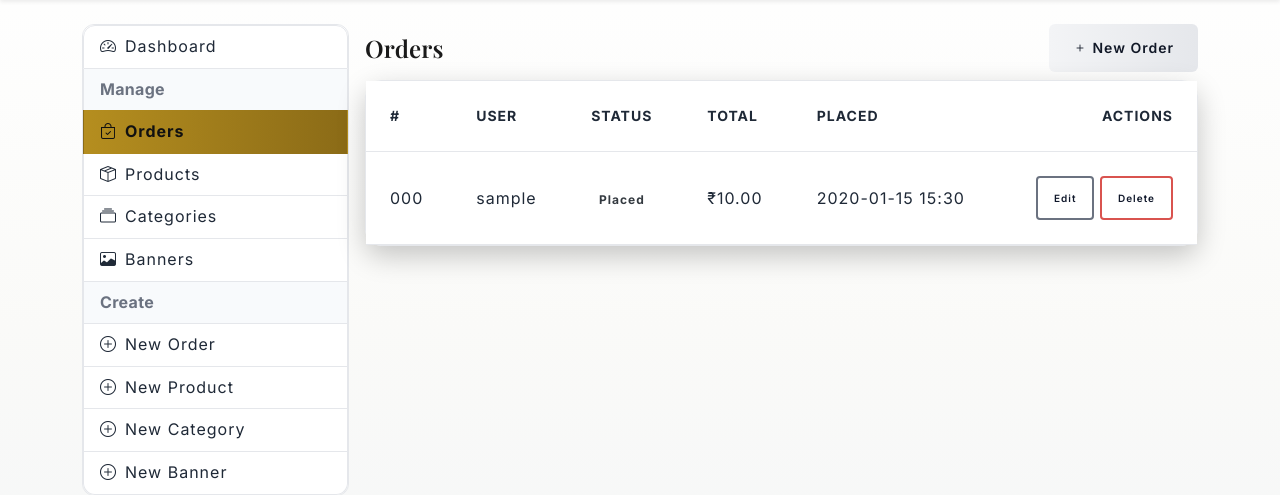
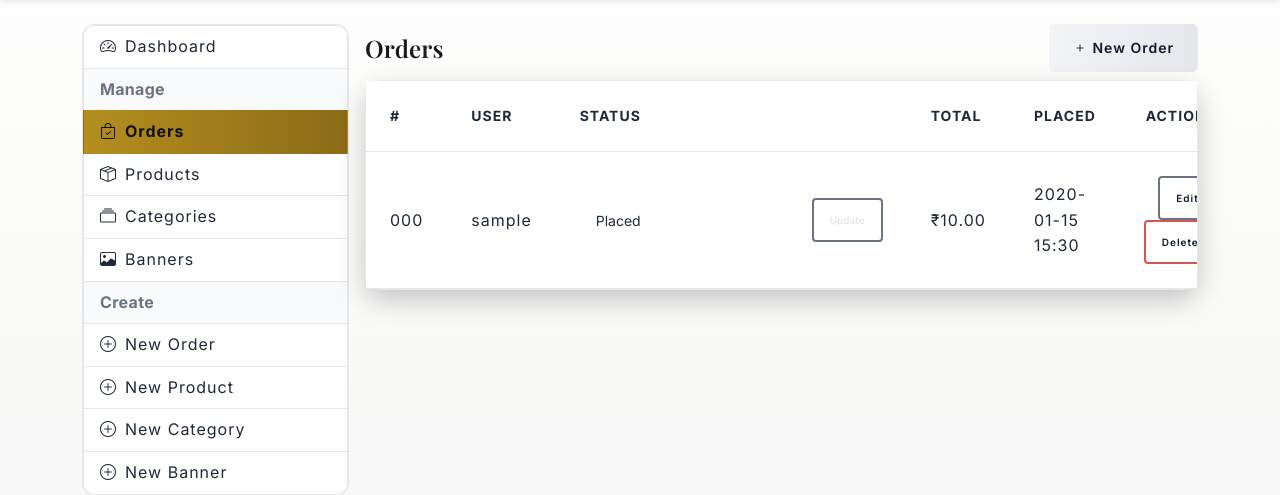
Before and after one commit to sirajkhan776/reyandhardy, a Django app: page /dashboard/orders/ in a window 1280 px wide. Shown: the part 73-568 px from the top of the page. Run offline with Django 4.2, Linux system fonts and the light colour scheme; a user stored in the database is signed in; tables that the repository leaves empty hold one stand-in row (values such as "Sample post"); some libraries are stand-ins or nearby versions.

Commit message:
feat(orders): add quick status update form in list and POST endpoint to update status reliably

```diff
--- a/dashboard/urls.py
+++ b/dashboard/urls.py
@@ -12,6 +12,7 @@ urlpatterns = [
     path("dashboard/products/new/", views.create_product, name="dashboard_product_new"),
     path("dashboard/banners/new/", views.create_banner, name="dashboard_banner_new"),
     path("dashboard/orders/new/", views.create_order, name="dashboard_order_new"),
+    path("dashboard/orders/<int:pk>/status/", views.update_order_status, name="dashboard_order_status"),
     # Edit
     path("dashboard/products/<int:pk>/edit/", views.edit_product, name="dashboard_product_edit"),
     path("dashboard/categories/<int:pk>/edit/", views.edit_category, name="dashboard_category_edit"),
--- a/dashboard/views.py
+++ b/dashboard/views.py
@@ -5,6 +5,7 @@ from django.forms import inlineformset_factory
 from django.shortcuts import render, redirect, get_object_or_404
 from django.utils.safestring import mark_safe
 from django.core.serializers.json import DjangoJSONEncoder
+from django.views.decorators.http import require_POST
 import json
 from django.utils import timezone
 from decimal import Decimal
@@ -320,6 +321,22 @@ def edit_order(request, pk: int):
 
 
 @staff_member_required(login_url="/accounts/login/")
+@require_POST
+def update_order_status(request, pk: int):
+    order = get_object_or_404(Order, pk=pk)
+    new_status = request.POST.get("status")
+    valid_statuses = {key for key, _ in Order.STATUS_CHOICES}
+    if new_status not in valid_statuses:
+        messages.error(request, "Invalid status selected")
+        return redirect("dashboard_orders")
+    order.status = new_status
+    order.save(update_fields=["status", "updated_at"])
+    messages.success(request, f"Order {order.order_number} status updated to {order.get_status_display()}")
+    # Redirect back to referring page if available
+    return redirect(request.META.get("HTTP_REFERER", "dashboard_orders"))
+
+
+@staff_member_required(login_url="/accounts/login/")
 def delete_product(request, pk: int):
     product = get_object_or_404(Product, pk=pk)
     if request.method == "POST":
--- a/templates/dashboard/orders_list.html
+++ b/templates/dashboard/orders_list.html
@@ -16,7 +16,17 @@
               <tr>
                 <td>{{ o.order_number }}</td>
                 <td>{{ o.user.username }}</td>
-                <td><span class="badge bg-secondary">{{ o.get_status_display }}</span></td>
+                <td>
+                  <form method="post" action="/dashboard/orders/{{ o.id }}/status/" class="d-flex align-items-center gap-2">
+                    {% csrf_token %}
+                    <select name="status" class="form-select form-select-sm" style="width:auto">
+                      {% for key,label in o.STATUS_CHOICES %}
+                        <option value="{{ key }}" {% if o.status == key %}selected{% endif %}>{{ label }}</option>
+                      {% endfor %}
+                    </select>
+                    <button class="btn btn-sm btn-outline-primary" type="submit">Update</button>
+                  </form>
+                </td>
                 <td>{{ CURRENCY_SYMBOL }}{{ o.total_amount }}</td>
                 <td>{{ o.created_at|date:"Y-m-d H:i" }}</td>
                 <td class="text-end">
```
